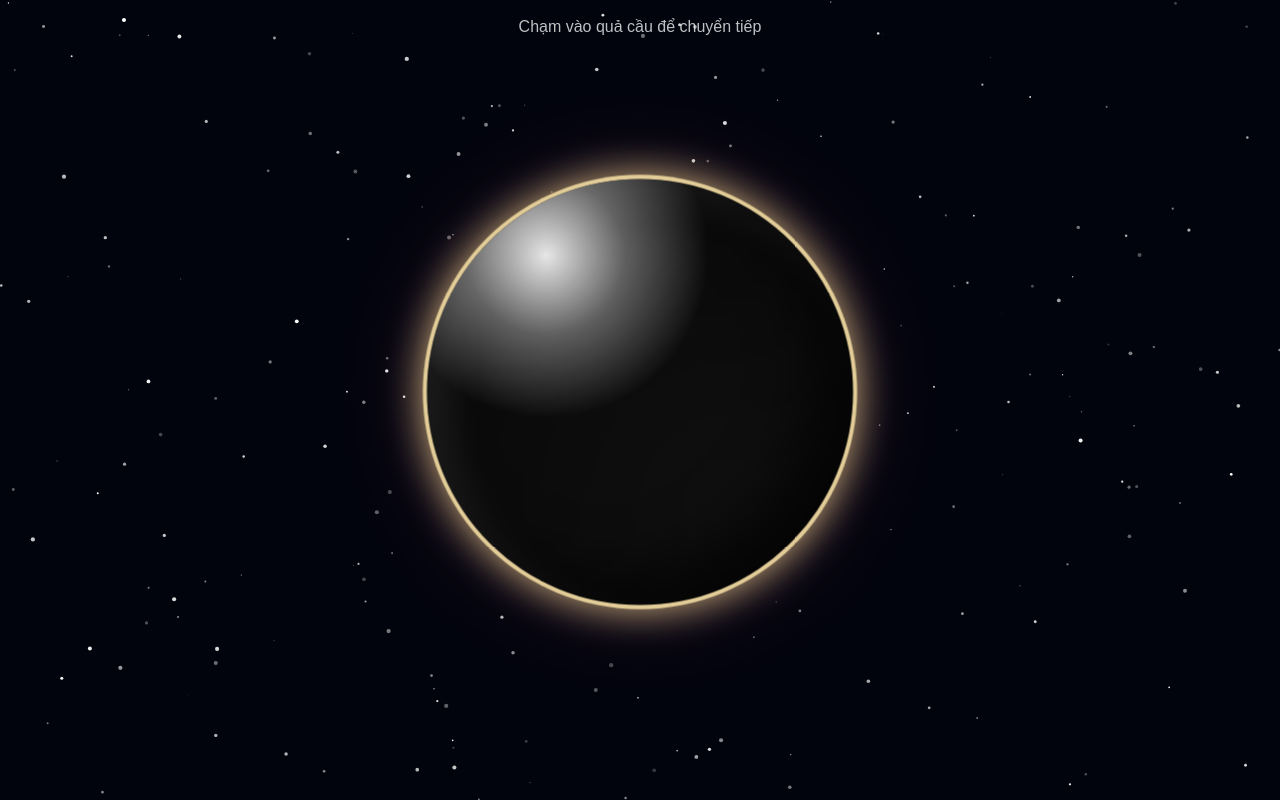
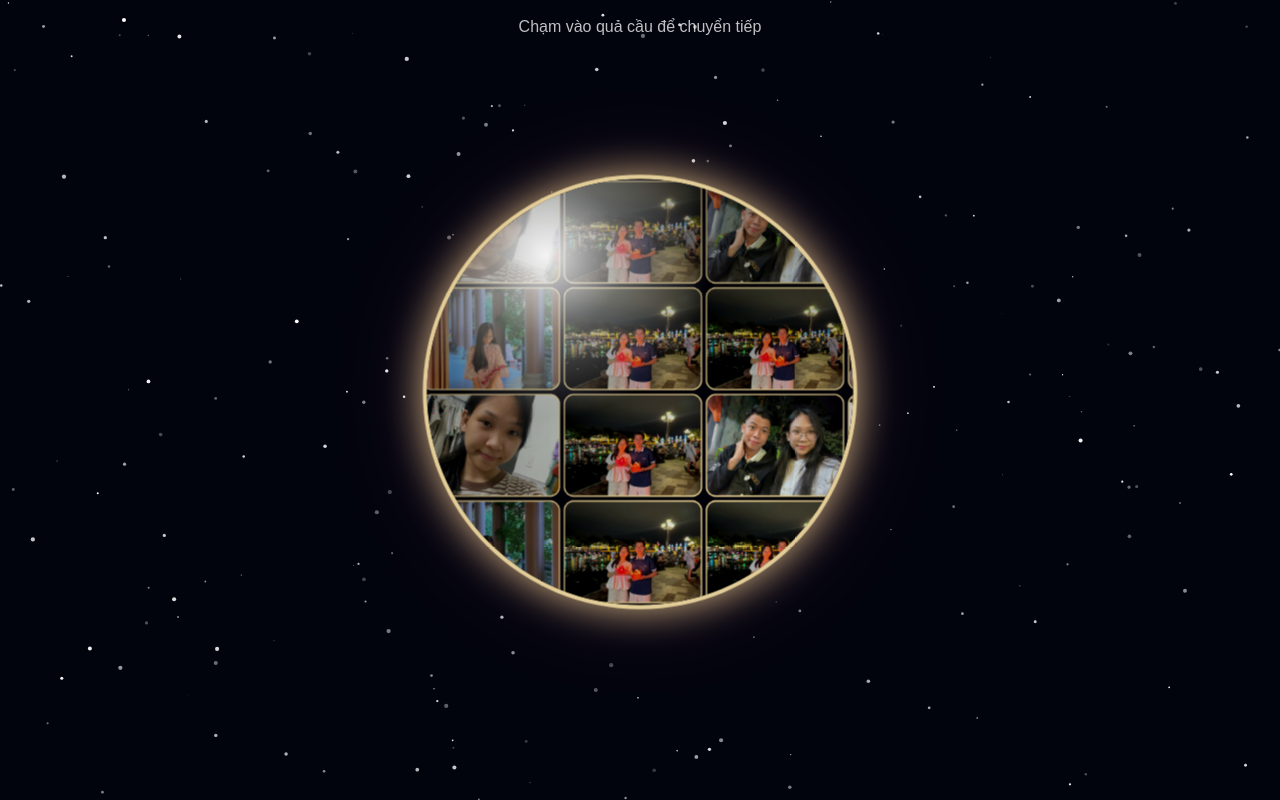
Before and after one commit to Nguyenviettaid/qua-tang-be, a plain HTML site: page index.html in a window 1280 px wide. Both pictures are taken after a click on the button "🎁 Mở quà". Drawn offline with Linux system fonts and the light colour scheme; files whose address does not match are found by name.

Commit message:
Update style.css

```diff
--- a/style.css
+++ b/style.css
@@ -14,7 +14,7 @@ button{border:0;border-radius:999px;padding:16px 42px;font-size:24px;font-weight
 .halo{position:absolute;width:92%;height:92%;border-radius:50%;background:radial-gradient(circle,rgba(255,226,160,.42),rgba(255,255,255,.07) 45%,transparent 72%);filter:blur(8px);animation:pulse 3s ease-in-out infinite}
 @keyframes pulse{50%{transform:scale(1.08);opacity:.75}}
 .globe{position:relative;width:min(74vw,430px);height:min(74vw,430px);border-radius:50%;overflow:hidden;background:#111;box-shadow:inset -35px -25px 60px rgba(0,0,0,.65),inset 20px 18px 35px rgba(255,255,255,.16),0 0 38px rgba(255,220,150,.75),0 0 90px rgba(255,120,190,.18);border:4px solid rgba(255,230,170,.88);animation:floatBall 4s ease-in-out infinite}
-.map{position:absolute;inset:0;border-radius:50%;background-image:url('assets/images/globe_texture.jpg');background-size:200% 100%;animation:earthSpin 16s linear infinite;filter:saturate(1.12) contrast(1.08)}
+.map{position:absolute;inset:0;border-radius:50%;background-image:url('globe_texture.jpg');background-size:200% 100%;animation:earthSpin 16s linear infinite;filter:saturate(1.12) contrast(1.08)}
 .shine{position:absolute;inset:0;border-radius:50%;background:radial-gradient(circle at 28% 18%,rgba(255,255,255,.9),rgba(255,255,255,.35) 17%,transparent 35%),radial-gradient(circle at 70% 75%,rgba(0,0,0,.08),rgba(0,0,0,.5) 82%);pointer-events:none}
 @keyframes earthSpin{from{background-position:0% 50%}to{background-position:200% 50%}}
 @keyframes floatBall{50%{transform:translateY(-12px) scale(1.015)}}
```
